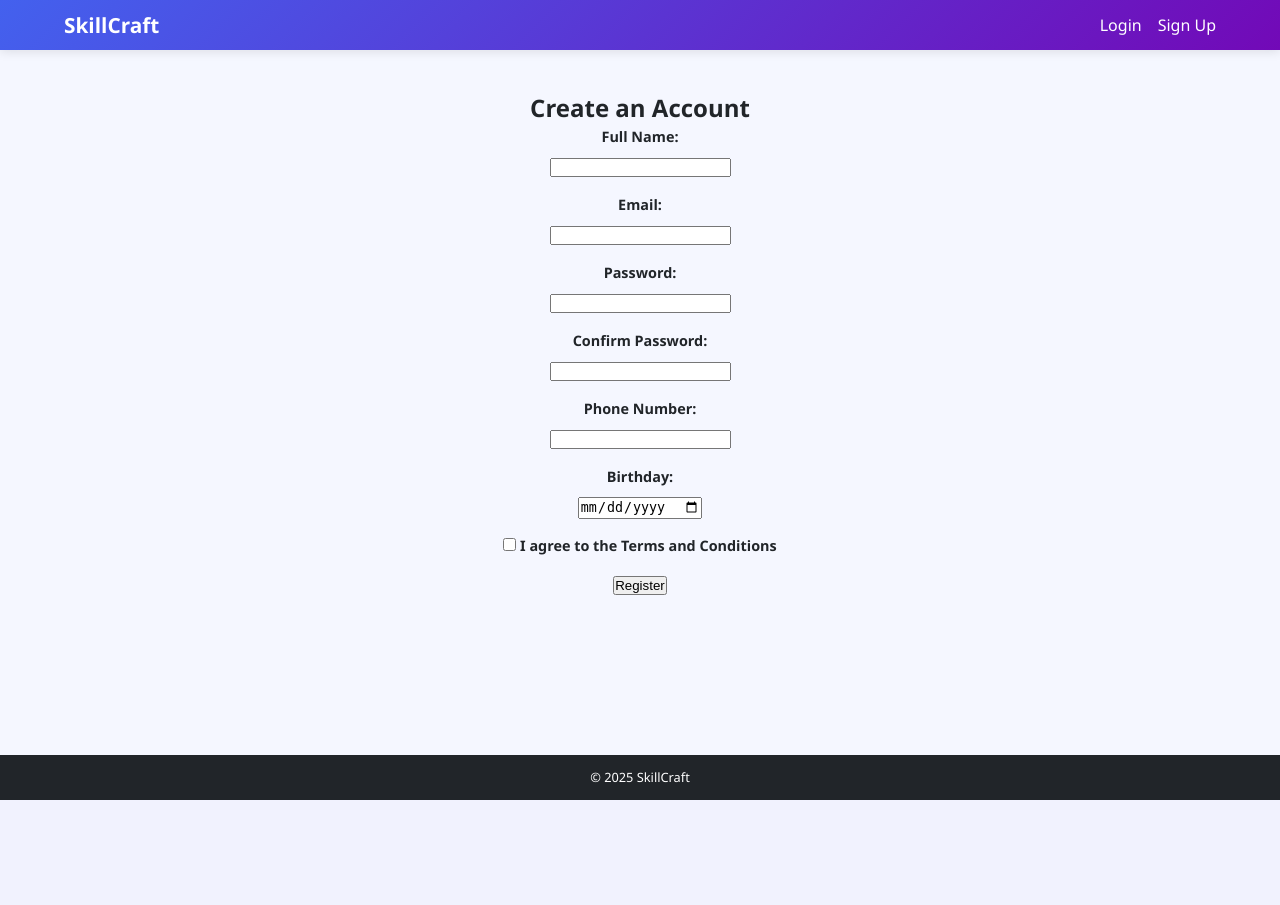
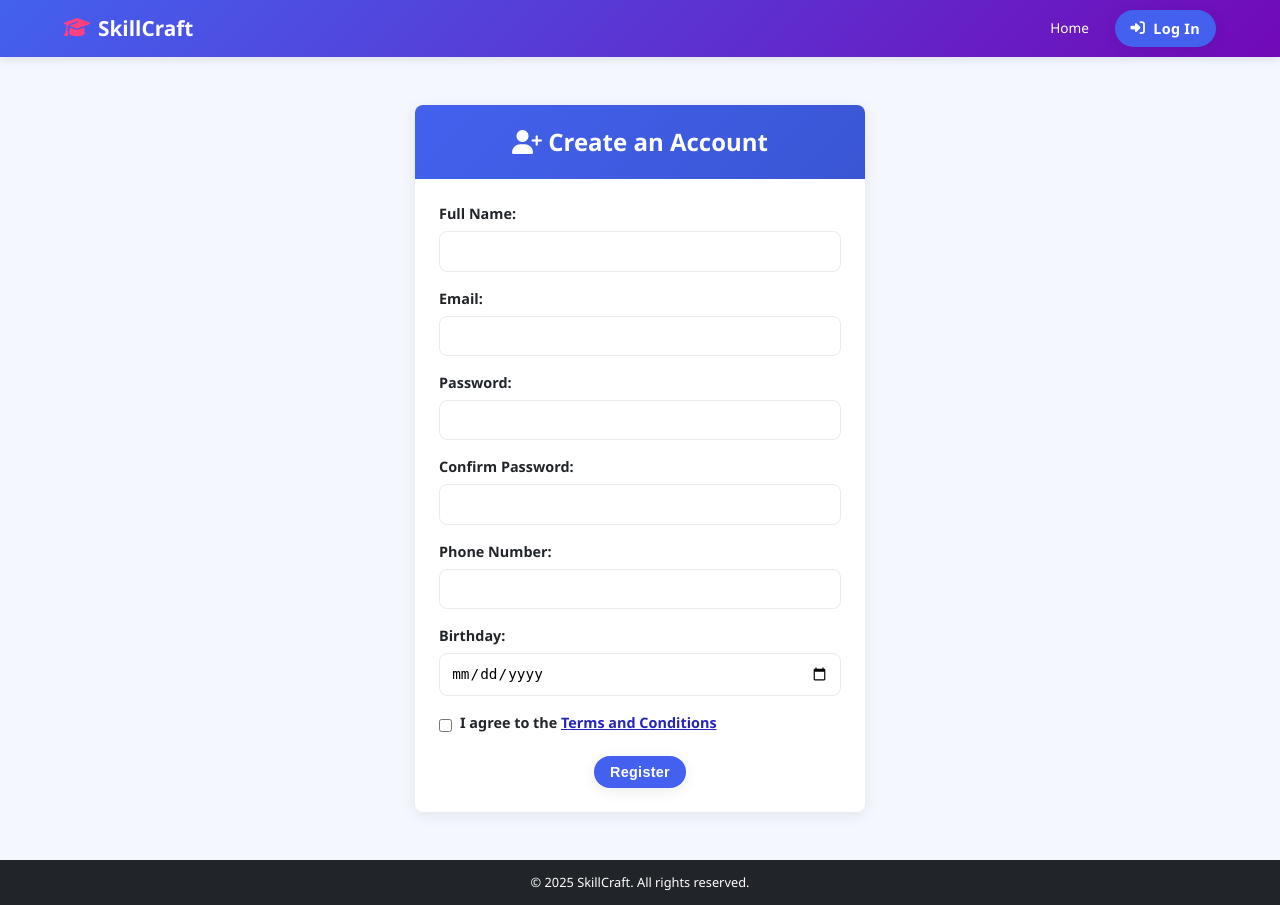
Before and after one commit to ibrahimovisa/flask-test-app, a Flask app: page /signup in a window 1280 px wide. Before the commit the page ends 800 px from the top, so only its background shows below. Run offline with Flask 3, Linux system fonts and the light colour scheme; some libraries are stand-ins or nearby versions.

Commit message:
Update signup.html

```diff
--- a/templates/signup.html
+++ b/templates/signup.html
@@ -6,38 +6,74 @@
     <title>Sign Up</title>
     <link
       rel="stylesheet"
+      href="https://cdnjs.cloudflare.com/ajax/libs/font-awesome/6.4.0/css/all.min.css"
+    />
+    <link
+      rel="stylesheet"
       href="{{ url_for('static', filename='styles.css') }}"
     />
   </head>
-
   <body>
     <header>
       <nav>
-        <div class="logo"><a href="{{ url_for('index') }}">SkillCraft</a></div>
-        <div class="header-right">
-          <a href="{{ url_for('login') }}">Login</a>
-          <a href="{{ url_for('signup') }}">Sign Up</a>
+        <div class="logo-container">
+          <div class="logo">
+            <i class="fas fa-graduation-cap"></i>
+            <span>SkillCraft</span>
+          </div>
+          <div class="hamburger" id="hamburger">
+            <div class="bar"></div>
+            <div class="bar"></div>
+            <div class="bar"></div>
+          </div>
+        </div>
+        <div class="header-right" id="headerRight">
+          <a href="{{ url_for('index') }}" class="header-link">Home</a>
+          <a href="{{ url_for('login') }}" class="btn btn-primary">
+            <i class="fas fa-sign-in-alt"></i> Log In
+          </a>
         </div>
       </nav>
     </header>
 
-    <main>
-      <section id="signup-form">
-        <h2>Create an Account</h2>
+    <main style="display: flex; align-items: center">
+      <div class="auth-form-container">
+        <div class="form-header">
+          <h2><i class="fas fa-user-plus"></i> Create an Account</h2>
+        </div>
+        <div class="form-body">
           <form id="registerForm" method="POST">
             <div class="form-group">
               <label for="name">Full Name:</label>
-            <input type="text" id="name" name="name" required />
+              <input
+                type="text"
+                id="name"
+                name="name"
+                class="form-control"
+                required
+              />
               <span id="nameError" class="error-message"></span>
             </div>
             <div class="form-group">
               <label for="email">Email:</label>
-            <input type="email" id="email" name="email" required />
+              <input
+                type="email"
+                id="email"
+                name="email"
+                class="form-control"
+                required
+              />
               <span id="emailError" class="error-message"></span>
             </div>
             <div class="form-group">
               <label for="password">Password:</label>
-            <input type="password" id="password" name="password" required />
+              <input
+                type="password"
+                id="password"
+                name="password"
+                class="form-control"
+                required
+              />
               <span id="passwordError" class="error-message"></span>
             </div>
             <div class="form-group">
@@ -46,6 +82,7 @@
                 type="password"
                 id="confirm-password"
                 name="confirm-password"
+                class="form-control"
                 required
               />
               <span id="confirmPasswordError" class="error-message"></span>
@@ -53,9 +90,10 @@
             <div class="form-group">
               <label for="phone_number">Phone Number:</label>
               <input
-              type="phone"
+                type="tel"
                 id="phone_number"
                 name="phone_number"
+                class="form-control"
                 pattern="\+994[0-9]{9}"
                 title="e.g. +994123456789"
                 required
@@ -67,36 +105,80 @@
                 type="date"
                 id="birthday"
                 name="birthday"
-              class="birthday"
+                class="form-control"
                 required
               />
             </div>
-          <!-- SMS Code Input Section -->
             <div class="form-group" id="smsCodeSection" style="display: none">
               <label for="sms_code">Enter SMS Code:</label>
-            <input type="text" id="sms_code" name="sms_code" />
+              <input
+                type="text"
+                id="sms_code"
+                name="sms_code"
+                class="form-control"
+              />
               <span id="smsCodeError" class="error-message"></span>
             </div>
-
             <div class="form-group">
-            <label for="terms">
-              <input type="checkbox" id="terms" name="terms" required /> I agree
-              to the <a href="#">Terms and Conditions</a>
-            </label>
+              <div class="checkbox-group">
+                <input type="checkbox" id="terms" name="terms" required />
+                <label for="terms"
+                  >I agree to the
+                  <a
+                    href="#"
+                    style="color: rgb(36, 36, 187); text-decoration: underline"
+                    >Terms and Conditions</a
+                  ></label
+                >
+              </div>
               <span id="termsError" class="error-message"></span>
             </div>
-          <button type="submit" class="submit-button">Register</button>
+            <button
+              type="submit"
+              class="btn btn-primary"
+              style="display: flex; margin: auto"
+            >
+              Register
+            </button>
           </form>
           {% if message %}
-        <p class="error-message">{{ message }}</p>
+          <p
+            class="error-message"
+            style="text-align: center; margin-top: 1rem; color: var(--danger)"
+          >
+            {{ message }}
+          </p>
           {% endif %}
-      </section>
+        </div>
+      </div>
     </main>
 
     <footer>
-      <p>&copy; 2025 SkillCraft</p>
+      <div class="footer-content">
+        <p>&copy; 2025 SkillCraft. All rights reserved.</p>
+      </div>
     </footer>
 
     <script src="{{ url_for('static', filename='script.js') }}"></script>
+    <script>
+      const hamburger = document.getElementById("hamburger");
+      const headerRight = document.getElementById("headerRight");
+
+      hamburger.addEventListener("click", function () {
+        headerRight.classList.toggle("active");
+        hamburger.classList.toggle("active");
+      });
+
+      document.addEventListener("click", function (event) {
+        const isClickInsideNav =
+          hamburger.contains(event.target) ||
+          headerRight.contains(event.target);
+
+        if (!isClickInsideNav && headerRight.classList.contains("active")) {
+          headerRight.classList.remove("active");
+          hamburger.classList.remove("active");
+        }
+      });
+    </script>
   </body>
 </html>
```
Lines whose indentation alone changed are shown as unchanged.
